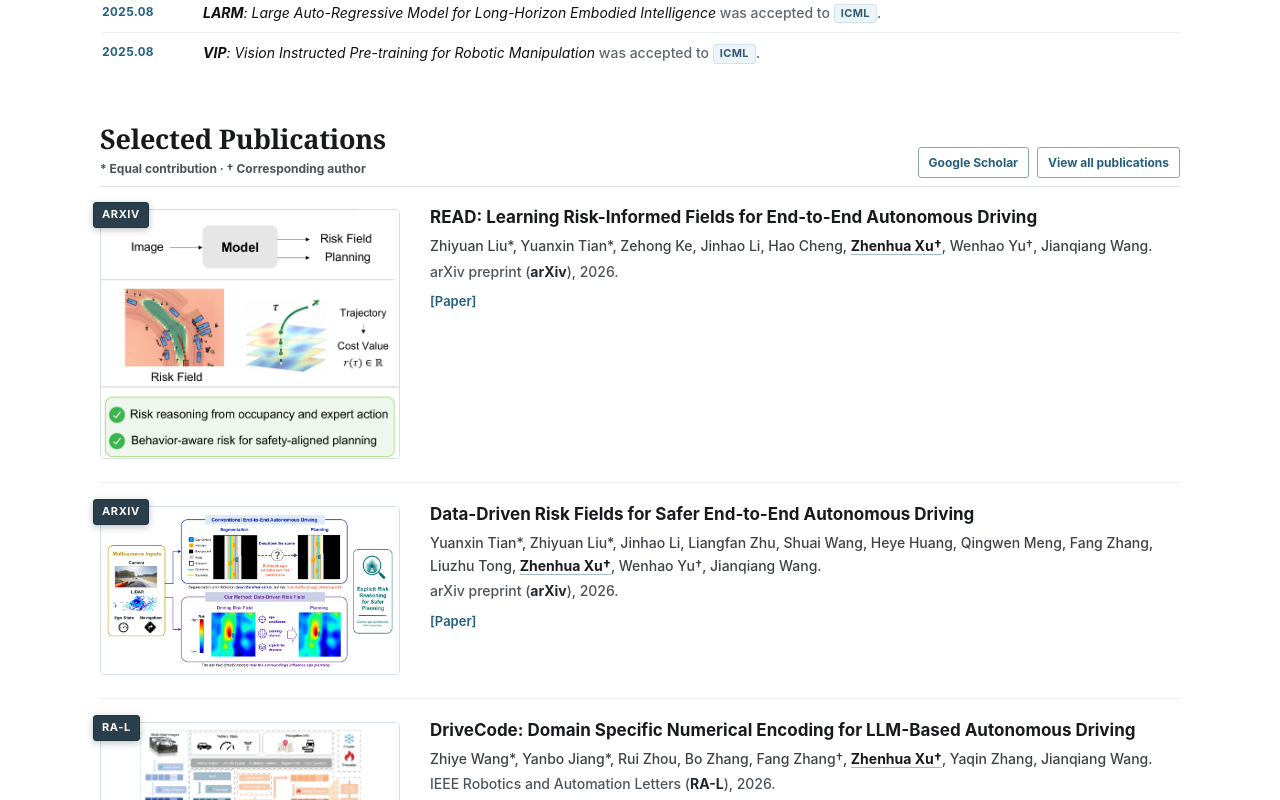
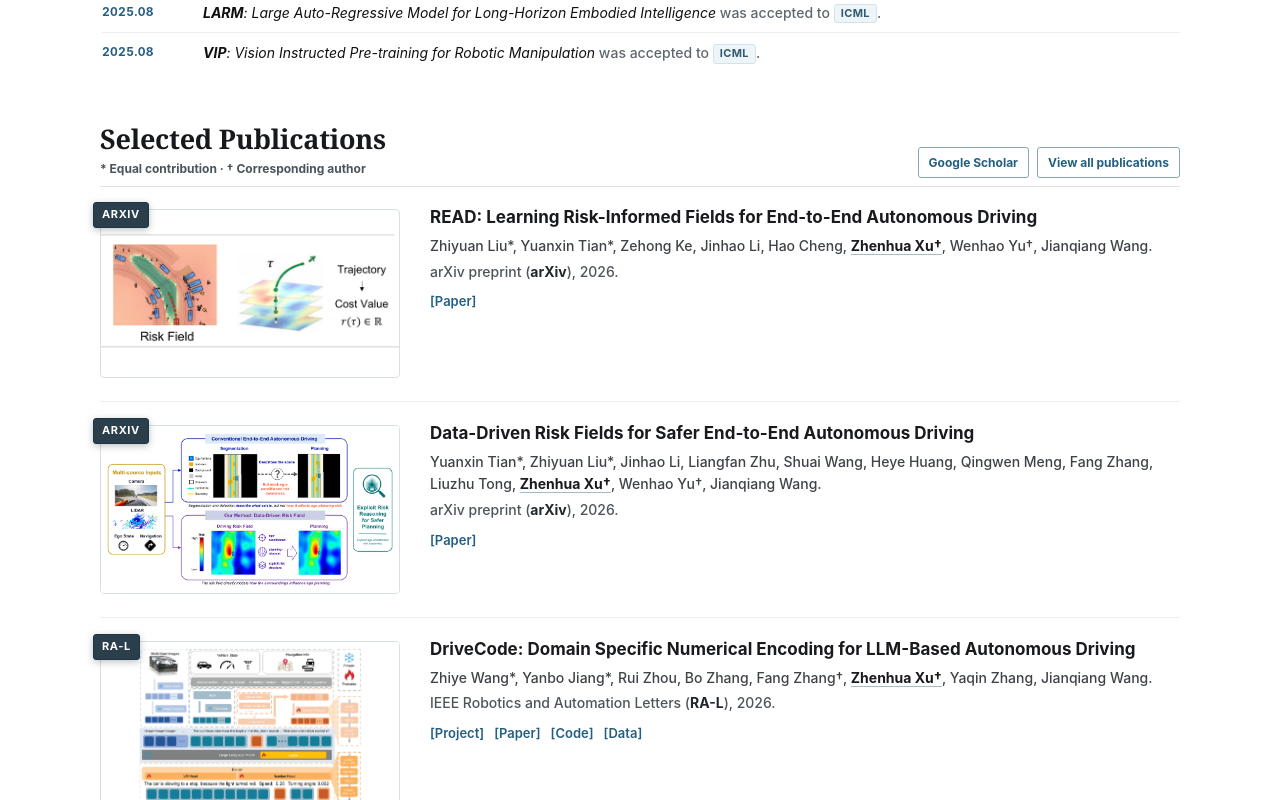
Before and after one commit to TonyXuQAQ/TonyXuQAQ.github.io, a React (Vite) app: page / in a window 1280 px wide. Shown: the part 880-1680 px from the top of the page. Built offline with nearby package versions, Linux system fonts and the light colour scheme.

Commit message:
Crop READ preview to risk visualization at standard ratio

```diff
--- a/src/components/PublicationsSection.tsx
+++ b/src/components/PublicationsSection.tsx
@@ -48,7 +48,6 @@ function mediaPresentation(media: PublicationMedia): {
       objectFit: fit,
       objectPosition: media.position ?? "center",
       transform: media.scale && media.scale !== 1 ? `scale(${media.scale})` : undefined,
-      transformOrigin: media.zoomOrigin ?? "center",
     },
   };
 }
@@ -80,6 +79,26 @@ function PublicationPreview({ publication }: { publication: Publication }) {
         loop
         playsInline
       />
+    );
+  }
+
+  if (publication.media.crop) {
+    const { x, y, width, height, imageWidth } = publication.media.crop;
+
+    return (
+      <div className="paper-media-crop" style={{ aspectRatio: width / height }}>
+        <img
+          className="paper-media-crop-image"
+          style={{
+            width: `${(imageWidth / width) * 100}%`,
+            left: `${(-x / width) * 100}%`,
+            top: `${(-y / height) * 100}%`,
+          }}
+          src={resolveUrl(publication.media.src)}
+          alt={publication.media.alt}
+          loading="lazy"
+        />
+      </div>
     );
   }
 
@@ -135,15 +154,10 @@ function PublicationEntry({
 }) {
   return (
     <article className="publication">
-      <div
-        className="paper-preview"
-        style={
-          publication.media?.frameAspectRatio
-            ? { aspectRatio: publication.media.frameAspectRatio }
-            : undefined
-        }
-      >
-        <div className="paper-media-frame">
+      <div className="paper-preview">
+        <div
+          className={`paper-media-frame${publication.media?.crop ? " paper-media-frame--crop" : ""}`}
+        >
           <PublicationPreview publication={publication} />
         </div>
         <span className="paper-venue-badge">{publication.venueShort}</span>
--- a/src/content/site.ts
+++ b/src/content/site.ts
@@ -260,12 +260,8 @@ export const siteConfig = {
       media: {
         type: "image",
         src: "images/publications/read.png",
-        alt: "READ figure comparing language reasoning, scene representations, and risk-field reasoning for autonomous driving",
-        fit: "cover",
-        position: "right bottom",
-        scale: 1.12,
-        zoomOrigin: "right bottom",
-        frameAspectRatio: 1.2,
+        alt: "READ learned risk-field visualization and trajectory cost evaluation",
+        crop: { x: 1410, y: 215, width: 623, height: 250, imageWidth: 2033 },
       },
       links: [{ label: "Paper", url: "https://arxiv.org/abs/2609.12371" }],
       selected: true,
--- a/src/styles.css
+++ b/src/styles.css
@@ -541,6 +541,11 @@ video {
   border-radius: 4px;
 }
 
+.paper-media-frame--crop {
+  display: grid;
+  place-items: center;
+}
+
 .paper-media {
   display: block;
   width: 100%;
@@ -556,6 +561,19 @@ video {
 
 .paper-media--cover {
   padding: 0;
+}
+
+.paper-media-crop {
+  position: relative;
+  width: 100%;
+  overflow: hidden;
+}
+
+.paper-media-crop-image {
+  position: absolute;
+  display: block;
+  max-width: none;
+  height: auto;
 }
 
 .paper-placeholder {
```
Also changed, not shown: src/types/site.ts (+7 -2 lines), src/content/README.md.
